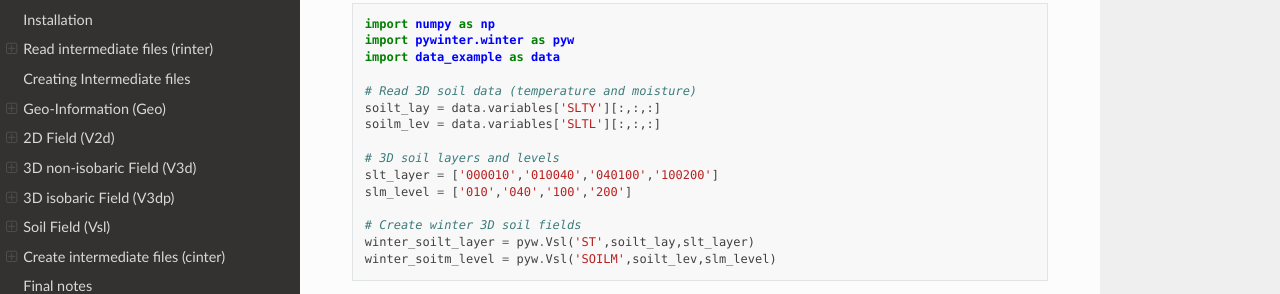
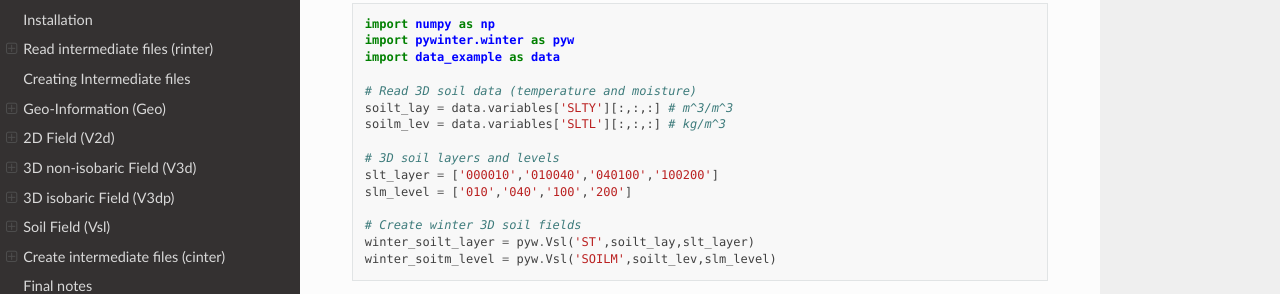
Before and after one commit to dniloash/Pywinter, a Sphinx documentation site: the page built from rtdoc/source/index.rst, in a window 1280 px wide and 900 px high, scrolled down 8245 px. Shown: the part 159-453 px from the top of the window. Built offline with Sphinx 7.4.7 and the Read the Docs theme 2.0.0, drawn with Linux system fonts in a browser that asks for light colours.

Commit message:
Update rtdoc

```diff
--- a/rtdoc/source/index.rst
+++ b/rtdoc/source/index.rst
@@ -395,8 +395,8 @@ Example
 	import data_example as data
 
 	# Read 3D soil data (temperature and moisture)
-	soilt_lay = data.variables['SLTY'][:,:,:]
-	soilm_lev = data.variables['SLTL'][:,:,:]
+	soilt_lay = data.variables['SLTY'][:,:,:] # m^3/m^3
+	soilm_lev = data.variables['SLTL'][:,:,:] # kg/m^3
 
 	# 3D soil layers and levels
 	slt_layer = ['000010','010040','040100','100200']
```
